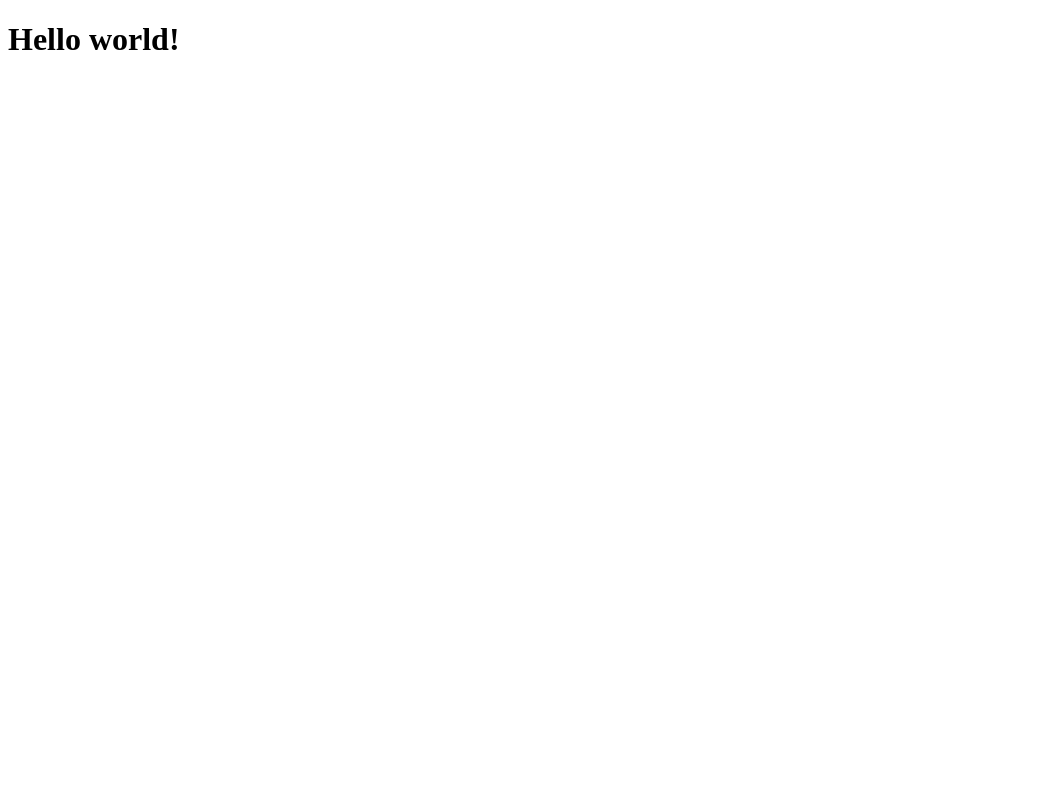
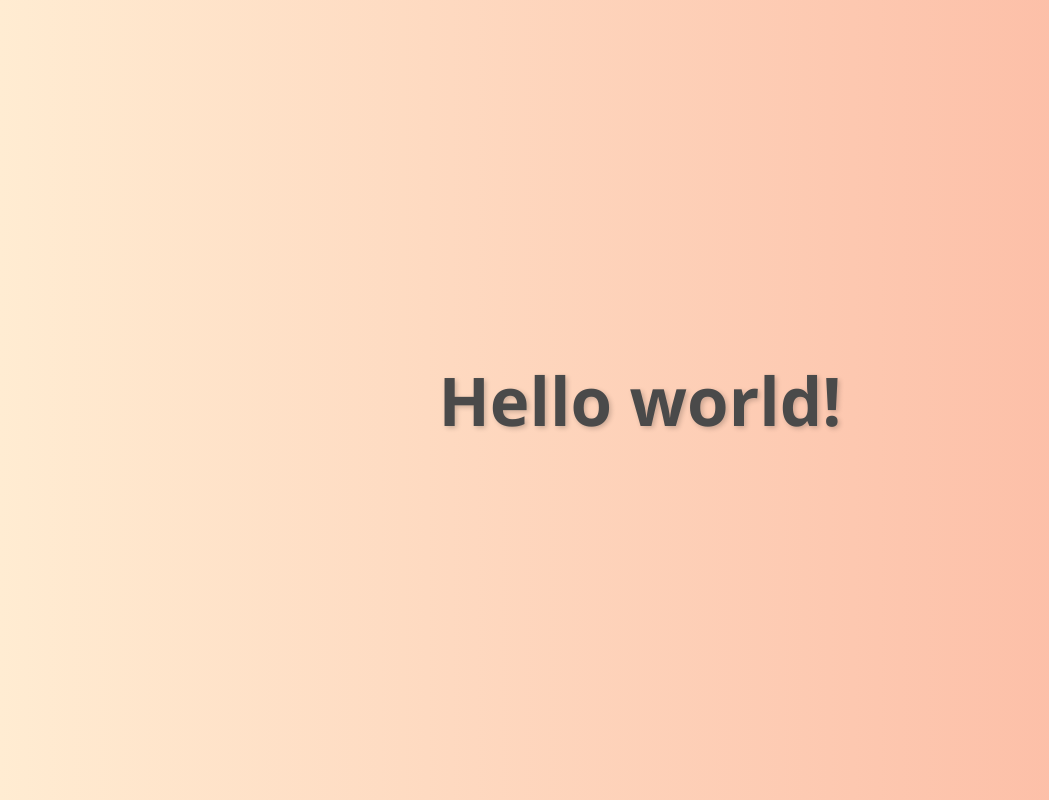
Before and after one commit to Karla-Cortico/First-Github-Repo, a plain HTML site: page index.html in a window 1280 px wide. Shown: the whole page, without its empty margins (0-1049 px from the left). Drawn offline with Linux system fonts and the light colour scheme.

Commit message:
Estiliza Hello World com CSS

```diff
--- a/index.html
+++ b/index.html
@@ -2,7 +2,31 @@
 <html lang="pt-BR">
 <head>
   <meta charset="UTF-8">
-  <title>Hello World</title>
+  <title>Hello World Estiloso</title>
+  <style>
+    body {
+      background: linear-gradient(to right, #ffecd2, #fcb69f);
+      font-family: 'Segoe UI', Tahoma, Geneva, Verdana, sans-serif;
+      display: flex;
+      justify-content: center;
+      align-items: center;
+      height: 100vh;
+      margin: 0;
+    }
+
+    h1 {
+      color: #4a4a4a;
+      font-size: 4em;
+      animation: pulse 2s infinite;
+      text-shadow: 2px 2px 5px rgba(0,0,0,0.2);
+    }
+
+    @keyframes pulse {
+      0% { transform: scale(1); }
+      50% { transform: scale(1.05); }
+      100% { transform: scale(1); }
+    }
+  </style>
 </head>
 <body>
   <h1>Hello world!</h1>
```
